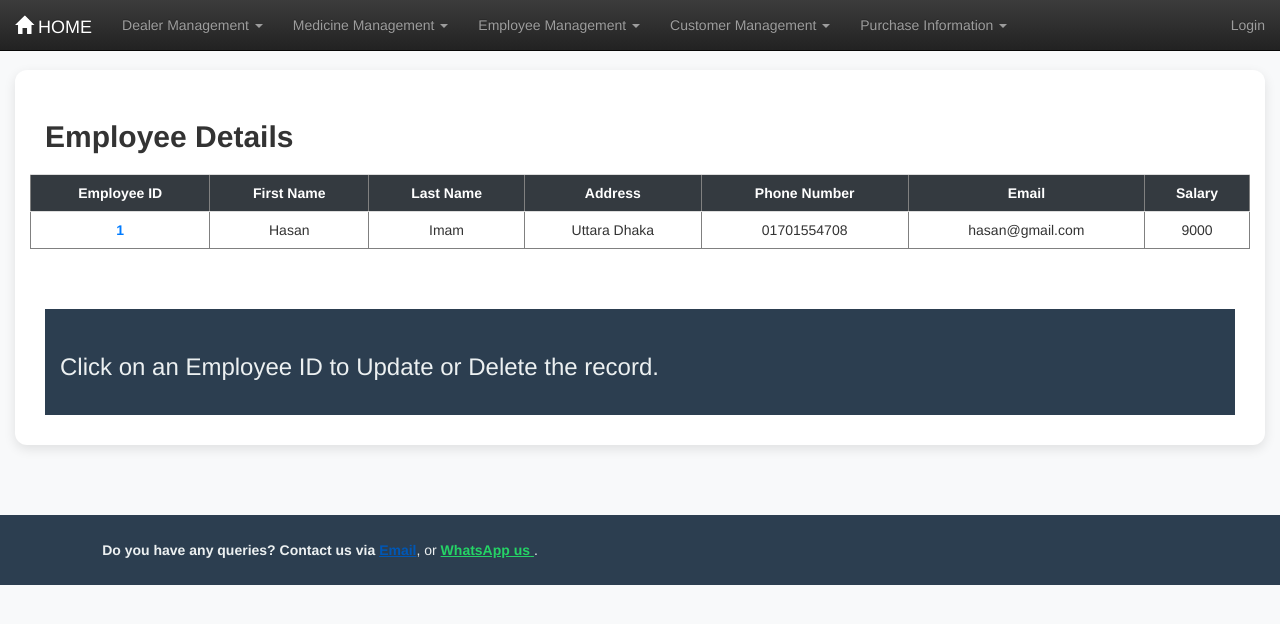
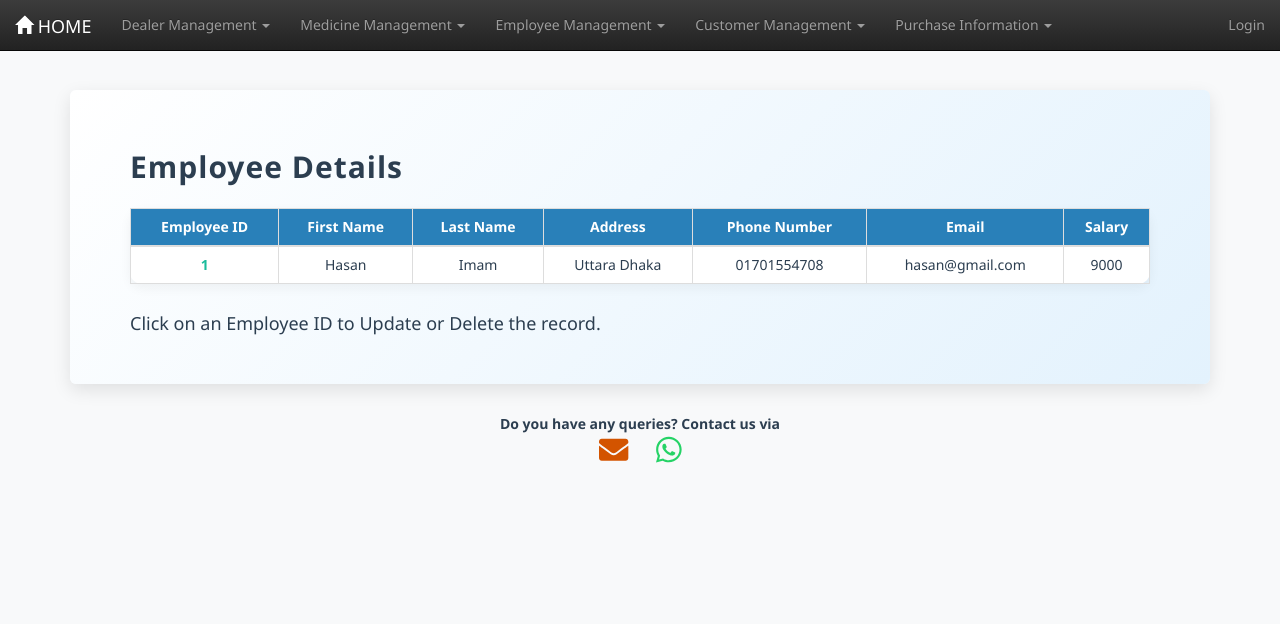
Before and after one commit to InfinityAbir/Maa-Medicine-Store, a Django app: page /pharma/emptable/ in a window 1280 px wide. Shown: the top 624 px of the page. Run offline with Django 3.2, Linux system fonts and the light colour scheme; data comes from the database, SQL or seed files in the repository; some libraries are stand-ins or nearby versions.

Commit message:
Update emptable.html

```diff
--- a/pharma/templates/pharma/emptable.html
+++ b/pharma/templates/pharma/emptable.html
@@ -1,8 +1,6 @@
 {% load static %}
 
 <!DOCTYPE html>
-<html lang="en">
-  <head>
 <html lang="en">
   <head>
     <meta charset="utf-8" />
@@ -15,83 +13,126 @@
       href="{% static 'pharma/css/bootstrap-theme.min.css' %}"
     />
 
-    <!-- Custom inline style since you don’t have style.css -->
+    <!-- Font Awesome -->
+    <script
+      defer
+      src="https://use.fontawesome.com/releases/v5.2.0/js/all.js"
+      crossorigin="anonymous"
+    ></script>
+
     <style>
       body {
-        padding-top: 70px; /* Avoid navbar overlap */
+        padding-top: 70px;
         background-color: #f8f9fa;
+        font-family: "Segoe UI", Tahoma, Geneva, Verdana, sans-serif;
+        color: #2c3e50;
       }
-      .navbar-inverse {
-        border-radius: 0;
+
+      .alert {
+        border-radius: 10px;
+        box-shadow: 0 4px 12px rgba(0, 0, 0, 0.1);
+        margin-top: 15px;
+        transition: transform 0.3s;
       }
-      .jumbotron.jumcust {
-        background: #ffffff;
-        border-radius: 12px;
-        padding: 30px;
-        box-shadow: 0 4px 12px rgba(0, 0, 0, 0.1);
+      .alert:hover {
+        transform: translateY(-3px);
       }
-      .jumbotron h2 {
-        margin-bottom: 20px;
-        font-weight: bold;
-        color: #333;
+
+      .jumcust {
+        background: linear-gradient(135deg, #ffffff, #e3f2fd);
+        border-radius: 16px;
+        padding: 40px 25px;
+        box-shadow: 0 6px 18px rgba(0, 0, 0, 0.1);
+        transition: transform 0.3s ease, box-shadow 0.3s ease;
       }
+      .jumcust:hover {
+        transform: translateY(-5px);
+        box-shadow: 0 12px 28px rgba(0, 0, 0, 0.15);
+      }
+      .jumcust h2 {
+        font-weight: 700;
+        color: #2c3e50;
+        margin-bottom: 25px;
+        letter-spacing: 1px;
+      }
+
       table {
         background: #fff;
-        border-radius: 8px;
+        border-radius: 12px;
         overflow: hidden;
+        width: 100%;
+        box-shadow: 0 4px 12px rgba(0, 0, 0, 0.05);
+        margin-bottom: 20px;
       }
       table th {
-        background: #343a40;
+        background: #2980b9;
         color: #fff;
         text-align: center;
+        padding: 12px;
       }
       table td {
         text-align: center;
         vertical-align: middle;
+        padding: 10px;
+        color: #2c3e50;
       }
       .table-hover tbody tr:hover {
         background-color: #f1f1f1;
       }
+
       .idlink a {
-        color: #007bff;
+        color: #1abc9c;
         font-weight: bold;
         text-decoration: none;
+        transition: transform 0.3s, color 0.3s;
       }
       .idlink a:hover {
+        color: #16a085;
+        transform: scale(1.1);
         text-decoration: underline;
       }
-      .alert {
-        border-radius: 8px;
+
+      #contact a {
+        color: #1abc9c;
+        font-size: 22px;
+        margin: 0 12px;
+        display: inline-block;
+        transition: transform 0.3s, color 0.3s, text-shadow 0.3s;
       }
-      /* Footer */
-      footer {
-        background: #2c3e50;
-        color: #ecf0f1;
-        padding: 25px 15px;
-        margin-top: 40px;
+      #contact a:hover {
+        color: #16a085;
+        transform: scale(1.4) rotate(10deg);
+        text-shadow: 1px 1px 5px rgba(0, 0, 0, 0.3);
+        text-decoration: none;
       }
-      footer a {
-        color: #1abc9c;
-        transition: 0.3s;
+
+      .martop7 {
+        margin-top: 20px;
       }
-      footer a:hover {
-        color: #16a085;
-        text-decoration: none;
+
+      @media (max-width: 768px) {
+        .jumcust h2 {
+          font-size: 24px;
+        }
+        table th,
+        table td {
+          font-size: 14px;
+        }
       }
     </style>
 
-    <!-- jQuery & Bootstrap 3 JS -->
     <script src="{% static 'pharma/js/jquery.js' %}"></script>
     <script src="{% static 'pharma/js/bootstrap.min.js' %}"></script>
 
     <title>All Employee Details</title>
   </head>
+
   <body>
+    <!-- Messages -->
     {% if messages %} {% for message in messages %}
     <div
       class="alert alert-success alert-dismissible fade in container"
       role="alert"
-      style="margin-top: 15px"
     >
       <button
         type="button"
@@ -105,13 +146,13 @@
     </div>
     {% endfor %} {% endif %}
 
-    <!-- Navbar -->
+    <!-- Navbar (unchanged) -->
     <nav class="navbar navbar-inverse navbar-fixed-top">
       <div class="container-fluid">
         <div class="navbar-header">
-          <a href="/pharma/" class="navbar-brand">
-            <span class="glyphicon glyphicon-home"></span> HOME
-          </a>
+          <a href="/pharma/" class="navbar-brand"
+            ><span class="glyphicon glyphicon-home"></span> HOME</a
+          >
           <button
             type="button"
             class="navbar-toggle"
@@ -123,10 +164,8 @@
             <span class="icon-bar"></span>
           </button>
         </div>
-
         <div class="collapse navbar-collapse" id="thisnav">
           <ul class="nav navbar-nav">
-            <!-- Dealer Management (Admins only) -->
             <li class="dropdown">
               <a href="#" class="dropdown-toggle" data-toggle="dropdown"
                 >Dealer Management <b class="caret"></b
@@ -138,8 +177,6 @@
                 <li><a href="/pharma/dealertable/">View Dealer Details</a></li>
               </ul>
             </li>
-
-            <!-- Medicine Management -->
             <li class="dropdown">
               <a href="#" class="dropdown-toggle" data-toggle="dropdown"
                 >Medicine Management <b class="caret"></b
@@ -149,8 +186,6 @@
                 <li><a href="/pharma/medtable/">View Medicine Details</a></li>
               </ul>
             </li>
-
-            <!-- Employee Management -->
             <li class="dropdown">
               <a href="#" class="dropdown-toggle" data-toggle="dropdown"
                 >Employee Management <b class="caret"></b
@@ -162,8 +197,6 @@
                 <li><a href="/pharma/emptable/">View Employee Details</a></li>
               </ul>
             </li>
-
-            <!-- Customer Management -->
             <li class="dropdown">
               <a href="#" class="dropdown-toggle" data-toggle="dropdown"
                 >Customer Management <b class="caret"></b
@@ -173,8 +206,6 @@
                 <li><a href="/pharma/custtable/">View Customer Details</a></li>
               </ul>
             </li>
-
-            <!-- Purchase Information -->
             <li class="dropdown">
               <a href="#" class="dropdown-toggle" data-toggle="dropdown"
                 >Purchase Information <b class="caret"></b
@@ -186,7 +217,6 @@
             </li>
           </ul>
 
-          <!-- Right side -->
           <ul class="nav navbar-nav navbar-right">
             {% if user.is_authenticated %}
             <li><a>Welcome, {{ user.username }}!</a></li>
@@ -198,15 +228,15 @@
         </div>
       </div>
     </nav>
-    <div class="container-fluid martop7">
+
+    <!-- Main Content -->
+    <div class="container martop7">
       <div class="jumbotron jumcust">
         <h2>Employee Details</h2>
         <div class="row">
-          <div class="col-md-1"></div>
-          <table
-            border="1"
-            class="table table-responsive table-hover col-md-10"
-          >
+          <div class="col-md-12">
+            <table class="table table-hover table-bordered table-responsive">
+              <thead>
                 <tr>
                   <th>Employee ID</th>
                   <th>First Name</th>
@@ -216,13 +246,19 @@
                   <th>Email</th>
                   <th>Salary</th>
                 </tr>
+              </thead>
+              <tbody>
                 {% for foo in emp %}
                 <tr>
                   <td class="idlink">
                     {% if user.is_authenticated and user.role == "admin" %}
                     <a href="{% url 'empformview' foo.id %}">{{ foo.id }}</a>
                     {% else %}
-                          <a href="javascript:void(0);" onclick="alert('This action is allowed only for admin');">{{ foo.id }}</a>
+                    <a
+                      href="javascript:void(0);"
+                      onclick="alert('This action is allowed only for admin');"
+                      >{{ foo.id }}</a
+                    >
                     {% endif %}
                   </td>
                   <td>{{ foo.fname }}</td>
@@ -233,24 +269,33 @@
                   <td>{{ foo.sal }}</td>
                 </tr>
                 {% endfor %}
+              </tbody>
             </table>
           </div>
-        <footer><h3>Click on an Employee ID to Update or Delete the record.</h3></footer>
+        </div>
+        <footer>
+          <h4>Click on an Employee ID to Update or Delete the record.</h4>
+        </footer>
       </div>
     </div>
-    <footer id="contact" class="container-fluid text-center">
-      <div class="row">
-          <div class="left-footer col-lg-6">
+
+    <!-- Footer -->
+    <footer id="contact" class="bg-light py-3 text-center">
+      <div class="container">
         <span class="footer-text">
-              <strong>Do you have any queries? Contact us via </strong>
-              <a href="mailto:abirha3896@gmail.com" style="color: #0057b5; text-decoration: underline;"><strong>Email</strong></a>,
-              or
-              <a href="https://wa.me/8801701554707" target="_blank" style="color: #25D366; text-decoration: underline;">
-                <strong>WhatsApp us</strong>
-              </a>.
+          <strong>Do you have any queries? Contact us via </strong><br />
+          <a href="mailto:abirha3896@gmail.com" class="mx-2" title="Email">
+            <i class="fas fa-envelope fa-lg" style="color: #d35400"></i>
+          </a>
+          <a
+            href="https://wa.me/8801701554707"
+            target="_blank"
+            class="mx-2"
+            title="WhatsApp"
+          >
+            <i class="fab fa-whatsapp fa-lg" style="color: #25d366"></i>
+          </a>
         </span>
-          </div>
-        </div>
       </div>
     </footer>
   </body>
```
Lines whose indentation alone changed are shown as unchanged.
